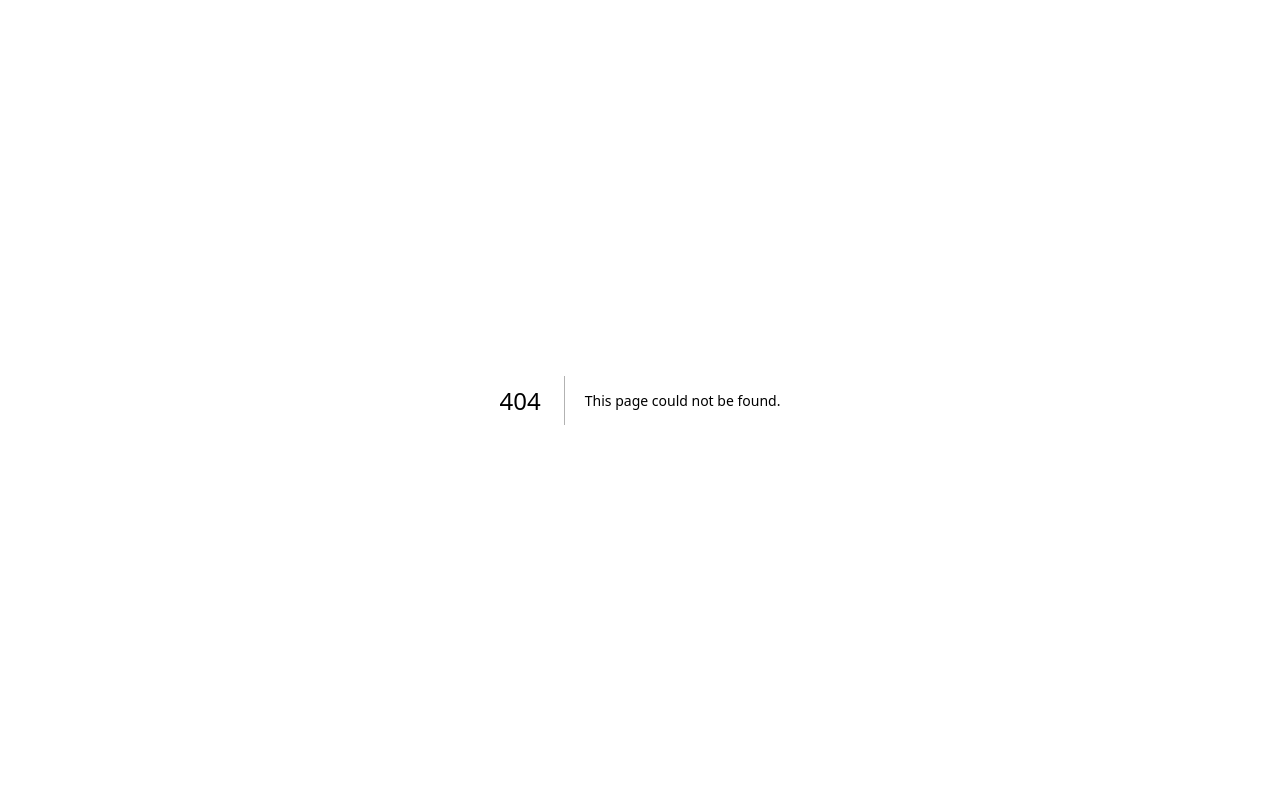
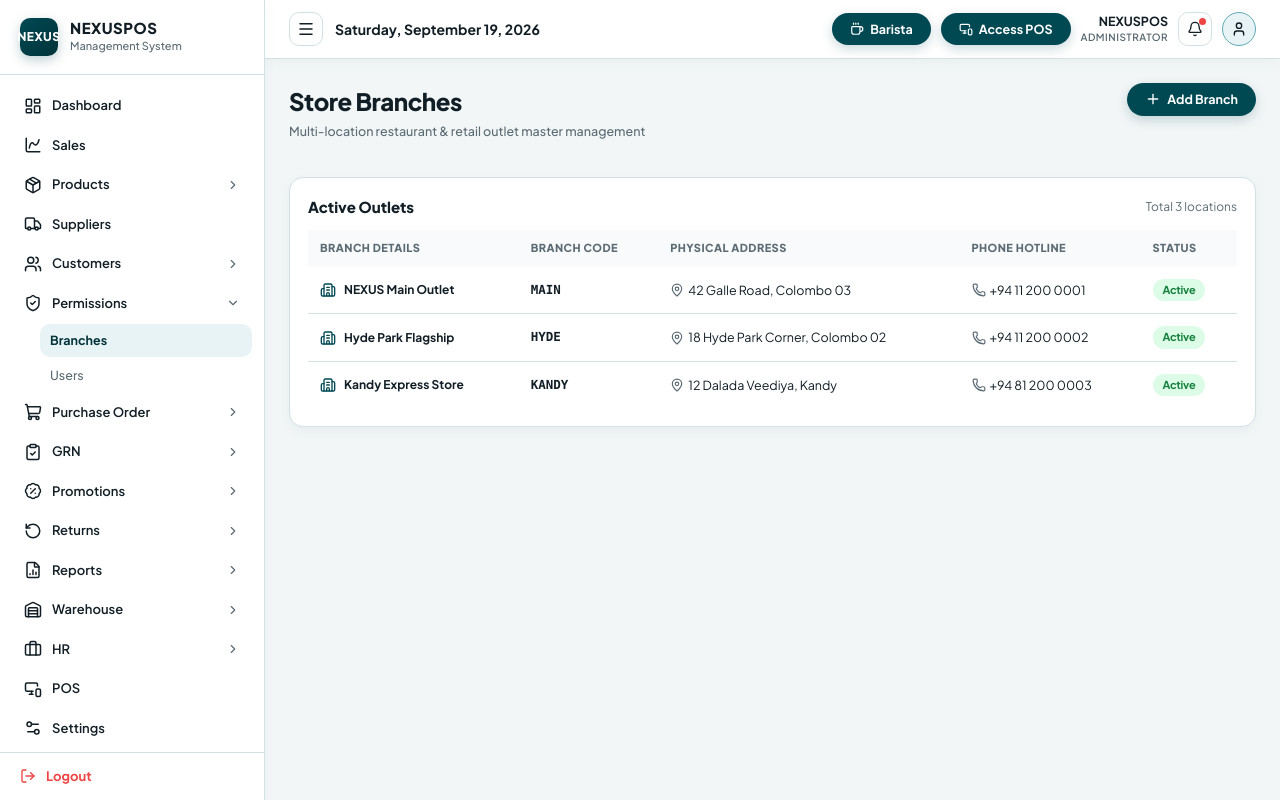
Before and after one commit to Clerans/NEXTJS-POS, a Next.js app in the folder nexuspos-app/: page /permissions/branches in a window 1280 px wide. Before the commit this address had no page. Built offline with nearby package versions, Linux system fonts and the light colour scheme; no server answers.

Commit message:
Functions Updated

```diff
--- /dev/null
+++ b/nexuspos-app/src/app/(dashboard)/permissions/branches/page.tsx
@@ -0,0 +1,153 @@
+"use client";
+
+import React, { useState } from "react";
+import { Plus, Building2, Phone, MapPin, SquarePen } from "lucide-react";
+import { Button } from "@/components/ui/Button";
+import { Badge } from "@/components/ui/Badge";
+import { Dialog } from "@/components/ui/Dialog";
+import { Input } from "@/components/ui/Input";
+import { db } from "@/lib/db";
+import { Branch } from "@/types";
+import { toast } from "sonner";
+
+export default function BranchesPage() {
+  const [branches, setBranches] = useState<Branch[]>(db.branches);
+  const [isOpen, setIsOpen] = useState(false);
+  const [name, setName] = useState("");
+  const [code, setCode] = useState("");
+  const [address, setAddress] = useState("");
+  const [phone, setPhone] = useState("");
+
+  const handleSave = (e: React.FormEvent) => {
+    e.preventDefault();
+    if (!name.trim() || !code.trim()) return;
+
+    const newBranch: Branch = {
+      id: db.branches.length + 1,
+      code: code.toUpperCase(),
+      name,
+      address,
+      phone,
+      isActive: true,
+    };
+
+    db.branches.push(newBranch);
+    setBranches([...db.branches]);
+    toast.success(`Store Branch "${name}" registered successfully!`);
+    setIsOpen(false);
+    setName("");
+    setCode("");
+    setAddress("");
+    setPhone("");
+  };
+
+  return (
+    <div className="space-y-4">
+      <div className="page-head-row">
+        <div>
+          <h1 className="page-title">Store Branches</h1>
+          <div className="page-sub">
+            Multi-location restaurant &amp; retail outlet master management
+          </div>
+        </div>
+        <Button variant="orange" onClick={() => setIsOpen(true)} className="flex items-center gap-1.5">
+          <Plus className="w-4 h-4" /> Add Branch
+        </Button>
+      </div>
+
+      <div className="card space-y-4">
+        <div className="panel-header">
+          <div className="panel-title">Active Outlets</div>
+          <div className="text-xs text-text-gray">Total {branches.length} locations</div>
+        </div>
+
+        <table className="w-full">
+          <thead>
+            <tr>
+              <th>Branch Details</th>
+              <th>Branch Code</th>
+              <th>Physical Address</th>
+              <th>Phone Hotline</th>
+              <th>Status</th>
+            </tr>
+          </thead>
+          <tbody>
+            {branches.map((b) => (
+              <tr key={b.id} className="hover:bg-patina-light/50">
+                <td>
+                  <div className="font-bold text-xs text-text-dark flex items-center gap-2">
+                    <Building2 className="w-4 h-4 text-patina" /> {b.name}
+                  </div>
+                </td>
+                <td className="font-mono font-bold text-xs text-patina">
+                  {b.code}
+                </td>
+                <td className="text-xs text-text-gray">
+                  <div className="flex items-center gap-1">
+                    <MapPin className="w-3.5 h-3.5 text-text-gray" /> {b.address}
+                  </div>
+                </td>
+                <td className="text-xs text-text-gray">
+                  <div className="flex items-center gap-1">
+                    <Phone className="w-3.5 h-3.5 text-text-gray" /> {b.phone}
+                  </div>
+                </td>
+                <td>
+                  <Badge variant={b.isActive ? "green" : "gray"}>
+                    {b.isActive ? "Active" : "Closed"}
+                  </Badge>
+                </td>
+              </tr>
+            ))}
+          </tbody>
+        </table>
+      </div>
+
+      <Dialog
+        isOpen={isOpen}
+        onClose={() => setIsOpen(false)}
+        title="Add Store Outlet Branch"
+        maxWidth="sm"
+      >
+        <form onSubmit={handleSave} className="space-y-4">
+          <Input
+            label="Branch Name"
+            placeholder="e.g. Negombo Coastal Outlet"
+            value={name}
+            onChange={(e) => setName(e.target.value)}
+            required
+          />
+          <Input
+            label="Branch Short Code"
+            placeholder="e.g. NEGM"
+            value={code}
+            onChange={(e) => setCode(e.target.value)}
+            required
+          />
+          <Input
+            label="Physical Address"
+            placeholder="e.g. 54 Beach Road, Negombo"
+            value={address}
+            onChange={(e) => setAddress(e.target.value)}
+            required
+          />
+          <Input
+            label="Phone Contact"
+            placeholder="e.g. +94 31 222 3333"
+            value={phone}
+            onChange={(e) => setPhone(e.target.value)}
+            required
+          />
+          <div className="flex justify-end gap-2 pt-2 border-t border-border">
+            <Button type="button" variant="default" onClick={() => setIsOpen(false)}>
+              Cancel
+            </Button>
+            <Button type="submit" variant="orange">
+              Register Branch
+            </Button>
+          </div>
+        </form>
+      </Dialog>
+    </div>
+  );
+}
```
